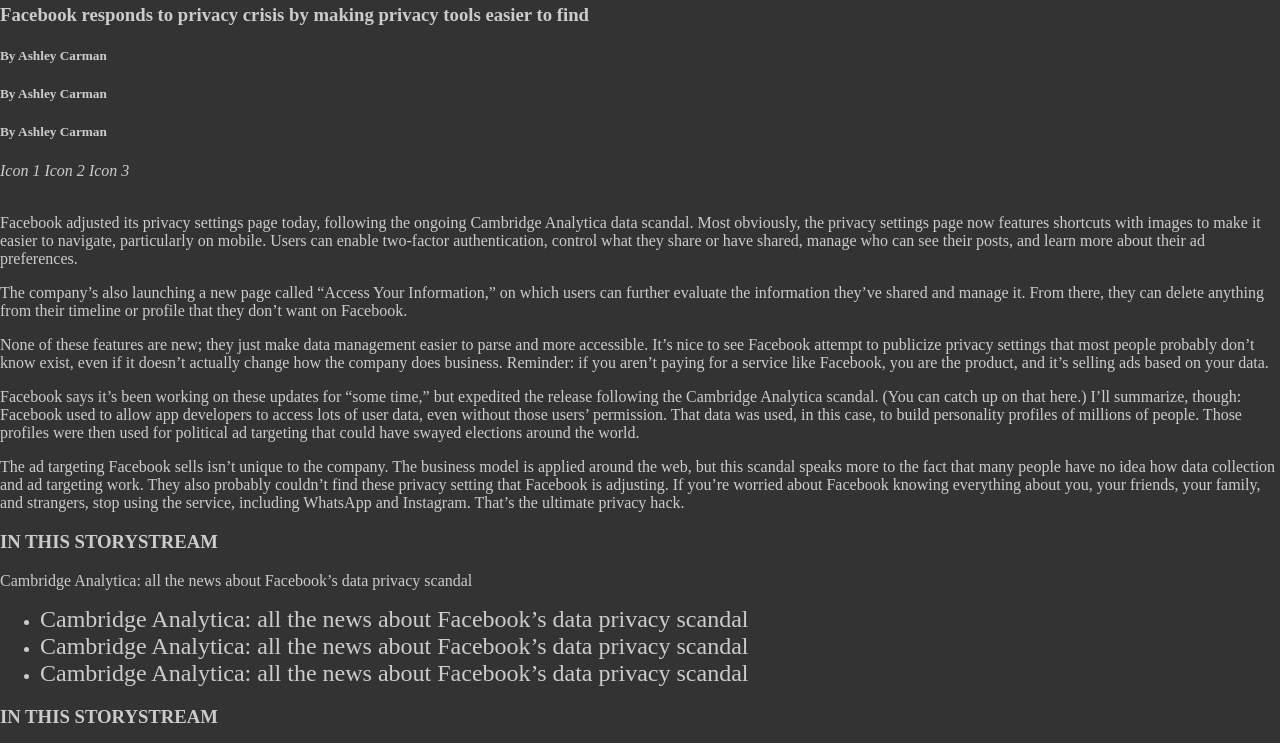
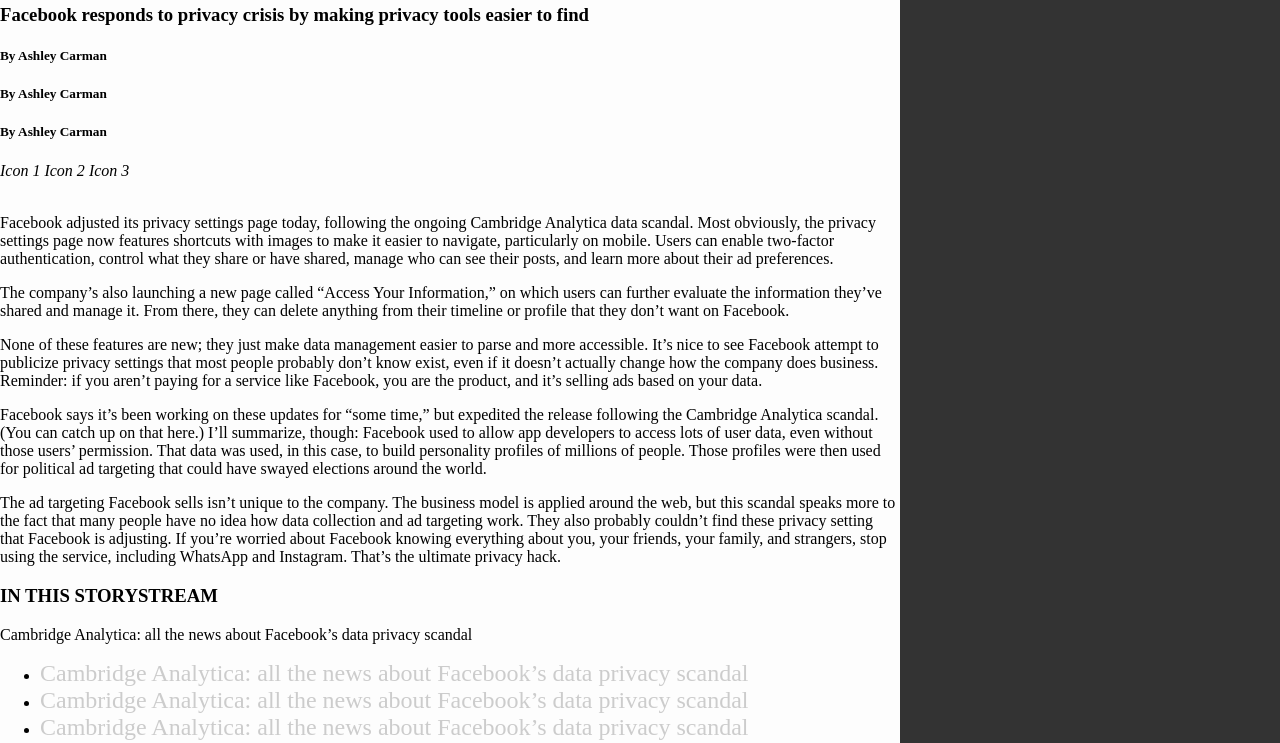
Before and after one commit to giordifungula/ResponsiveArticleCreate, a plain HTML site: page index.html in a window 1280 px wide. Shown: the part 438-1181 px from the top of the page. Drawn offline with Linux system fonts and the light colour scheme.

Commit message:
styling main section background

```diff
--- a/sass/styles.scss
+++ b/sass/styles.scss
@@ -60,5 +60,14 @@ a {
     }
     iframe {
         width: 100%;
+        // display video full width
     }
 }
+
+// Main and container section
+.container {
+    max-width: 900px;
+    background: #fdfdfd;
+    color: #000;
+    // add a max width of 900
+}
```
Also changed, not shown: css/styles.css, 1 other file.
